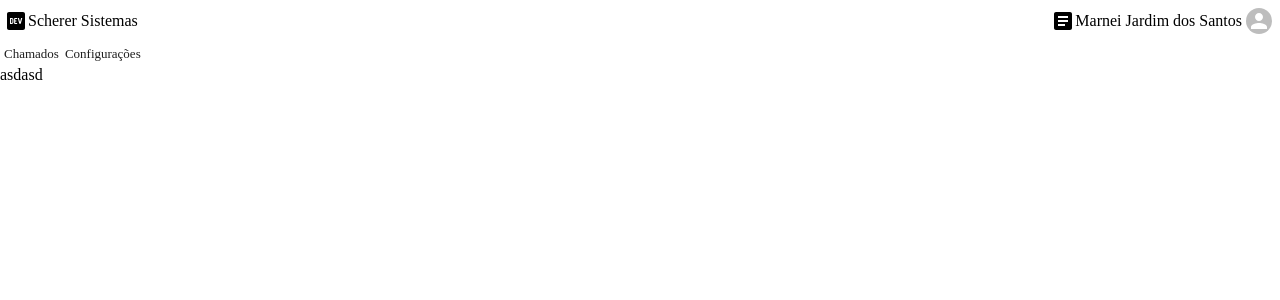
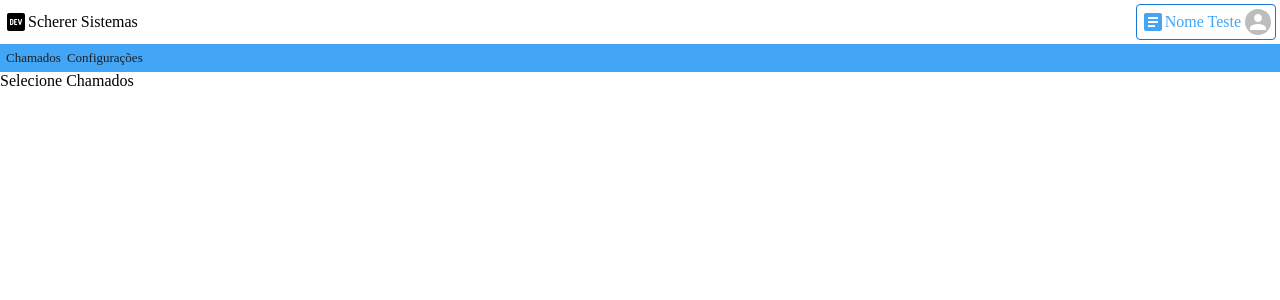
Before and after one commit to sergioengineer/scherer, a Next.js app: page / in a window 1280 px wide. Shown: the top 300 px of the page. Built offline with nearby package versions, Linux system fonts and the light colour scheme.

Commit message:
no more stiches. relying only on MUI's default styled function from now on

```diff
--- a/package.json
+++ b/package.json
@@ -14,7 +14,6 @@
     "@fontsource/roboto": "^4.5.7",
     "@mui/icons-material": "^5.8.2",
     "@mui/material": "^5.8.2",
-    "@stitches/react": "^1.2.8",
     "next": "12.1.6",
     "react": "18.1.0",
     "react-dom": "18.1.0"
--- a/src/components/Header/index.tsx
+++ b/src/components/Header/index.tsx
@@ -12,7 +12,7 @@ const Header: React.FC = () => {
       <Spacer />
       <UserContainer>
         <Article></Article>
-        <label>Marnei Jardim dos Santos</label>
+        <label>Nome Teste</label>
 
         <Avatar sx={{ width: 26, height: 26, marginLeft: "4px" }}>
           <PersonSharp sx={{ background: "var(--md-palette-primary-light)" }} />
--- a/src/components/Header/styles.tsx
+++ b/src/components/Header/styles.tsx
@@ -1,28 +1,31 @@
-import { styled } from "@stitches/react"
+import { styled } from "@mui/system"
 
-const Container = styled("header", {
+const Container = styled("header")(({ theme }) => ({
   display: "flex",
   width: "100vw",
   padding: "4px",
-})
+}))
 
-const Logo = styled("div", {
+const Logo = styled("div")(({ theme }) => ({
   display: "inline-flex",
   alignContent: "center",
   alignItems: "center",
-})
+}))
 
-const Spacer = styled("div", { display: "inline-flex", flexGrow: "1" })
+const Spacer = styled("div")(({ theme }) => ({
+  display: "inline-flex",
+  flexGrow: "1",
+}))
 
-const UserContainer = styled("div", {
+const UserContainer = styled("div")(({ theme }) => ({
   display: "inline-flex",
   alignContent: "center",
   alignItems: "center",
   marginRight: "8px",
-  border: "1px solid var(--md-palette-primary-dark)",
+  border: "1px solid" + theme.palette.primary.main,
   padding: "4px",
   borderRadius: "4px",
-  color: "var(--md-palette-primary-light)",
-})
+  color: theme.palette.primary.light,
+}))
 
 export { Container, Logo, Spacer, UserContainer }
--- a/src/components/Menu/index.tsx
+++ b/src/components/Menu/index.tsx
@@ -1,10 +1,15 @@
+import Link from "next/link"
 import { Container, MenuItem } from "./styles"
 
 const Menu: React.FC = () => {
   return (
     <Container>
-      <MenuItem>Chamados</MenuItem>
-      <MenuItem>Configurações</MenuItem>
+      <Link href={"Chamados"}>
+        <MenuItem>Chamados</MenuItem>
+      </Link>
+      <Link href="/">
+        <MenuItem>Configurações</MenuItem>
+      </Link>
     </Container>
   )
 }
--- a/src/components/Menu/styles.tsx
+++ b/src/components/Menu/styles.tsx
@@ -1,15 +1,16 @@
-import { styled } from "@stitches/react"
+import { styled } from "@mui/system"
 
-const Container = styled("div", {
+const Container = styled("div")(({ theme }) => ({
   display: "flex",
   alignContent: "center",
   alignItems: "center",
   width: "100%",
-  background: "var(--md-palette-primary-light)",
-  padding: "4px",
-})
+  background: theme.palette.primary.light,
+  padding: "6px",
+}))
 
-const MenuItem = styled("a", {
+const MenuItem = styled("a")(({ theme }) => ({
+  all: "unset",
   marginRight: "6px",
   fontSize: "13px",
   color: "#1f1f1f",
@@ -17,6 +18,6 @@ const MenuItem = styled("a", {
     color: "white",
     cursor: "pointer",
   },
-})
+}))
 
 export { Container, MenuItem }
--- a/src/pages/index.tsx
+++ b/src/pages/index.tsx
@@ -1,7 +1,7 @@
 import type { NextPage } from "next"
 
 const Home: NextPage = () => {
-  return <div>asdasd</div>
+  return <div>Selecione Chamados</div>
 }
 
 export default Home
```
Also changed, not shown: src/pages/Chamados.tsx (added, +7 -0 lines), 1 other file (tests, documents, lock files or other folders).
